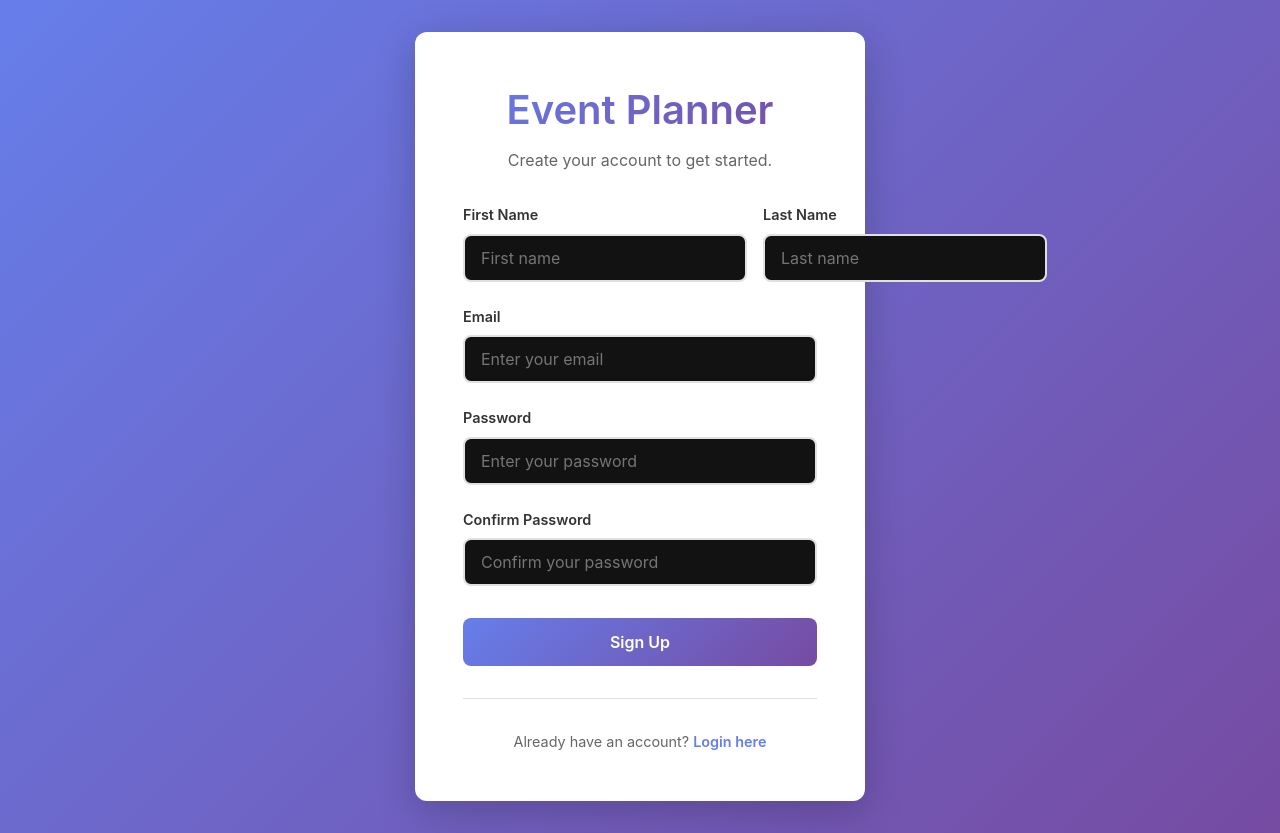
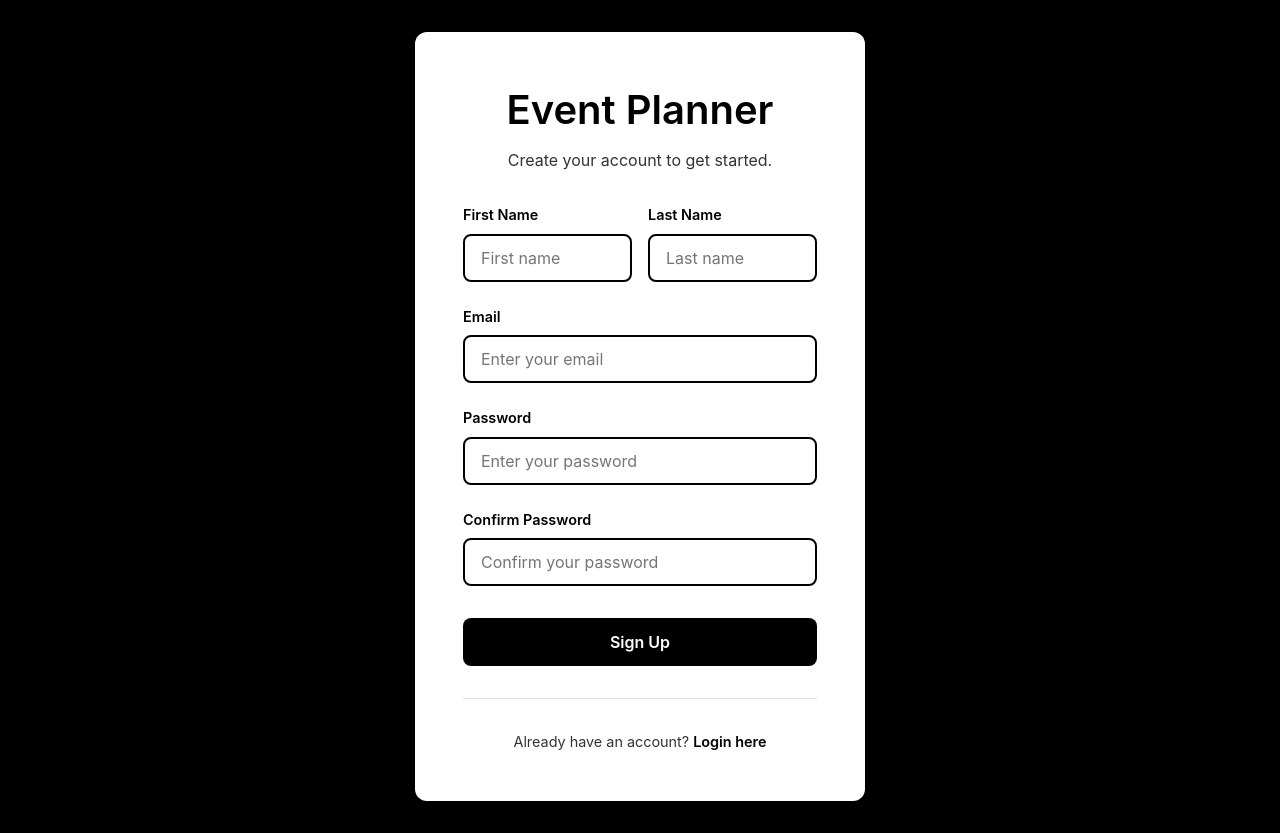
Before and after one commit to MsqJR/Event-Planner, a React app in the folder Event-planner-frontend/: page /signup in a window 1280 px wide. Built offline with nearby package versions, Linux system fonts and the light colour scheme; no server answers; the HTML template or start-up script is replaced by a standard one.

Commit message:
[AE] Changed the color schema

```diff
--- a/Event-planner-frontend/src/pages/Auth.css
+++ b/Event-planner-frontend/src/pages/Auth.css
@@ -3,7 +3,7 @@
   display: flex;
   align-items: center;
   justify-content: center;
-  background: linear-gradient(135deg, #667eea 0%, #764ba2 100%);
+  background: #000000;
   padding: 2rem;
 }
 
@@ -36,14 +36,11 @@
 .auth-header h1 {
   font-size: 2.5rem;
   margin-bottom: 0.5rem;
-  background: linear-gradient(135deg, #667eea 0%, #764ba2 100%);
-  -webkit-background-clip: text;
-  -webkit-text-fill-color: transparent;
-  background-clip: text;
+  color: #000000;
 }
 
 .auth-header p {
-  color: #666;
+  color: #333;
   font-size: 1rem;
 }
 
@@ -60,30 +57,48 @@
 }
 
 .form-row {
-  display: grid;
-  grid-template-columns: 1fr 1fr;
+  display: flex;
   gap: 1rem;
+  width: 100%;
+}
+
+.form-row .form-group {
+  flex: 1;
+  min-width: 0;
 }
 
 .form-group label {
   font-weight: 600;
-  color: #333;
+  color: #000000;
   font-size: 0.9rem;
 }
 
 .form-group input {
+  width: 100%;
   padding: 0.75rem 1rem;
-  border: 2px solid #e0e0e0;
+  border: 2px solid #000000;
   border-radius: 8px;
   font-size: 1rem;
   transition: all 0.2s;
   font-family: inherit;
+  background: #ffffff;
+  color: #000000;
+  box-sizing: border-box;
+}
+
+.form-group input:-webkit-autofill,
+.form-group input:-webkit-autofill:hover,
+.form-group input:-webkit-autofill:focus,
+.form-group input:-webkit-autofill:active {
+  -webkit-box-shadow: 0 0 0 30px white inset !important;
+  -webkit-text-fill-color: #000000 !important;
+  background-color: #ffffff !important;
 }
 
 .form-group input:focus {
   outline: none;
-  border-color: #667eea;
-  box-shadow: 0 0 0 3px rgba(102, 126, 234, 0.1);
+  border-color: #000000;
+  box-shadow: 0 0 0 3px rgba(0, 0, 0, 0.1);
 }
 
 .btn {
@@ -97,14 +112,14 @@
 }
 
 .btn-primary {
-  background: linear-gradient(135deg, #667eea 0%, #764ba2 100%);
+  background: #000000;
   color: white;
   margin-top: 0.5rem;
 }
 
 .btn-primary:hover:not(:disabled) {
   transform: translateY(-2px);
-  box-shadow: 0 4px 12px rgba(102, 126, 234, 0.4);
+  box-shadow: 0 4px 12px rgba(0, 0, 0, 0.6);
 }
 
 .btn-primary:disabled {
@@ -136,12 +151,12 @@
 }
 
 .auth-footer p {
-  color: #666;
+  color: #333;
   font-size: 0.9rem;
 }
 
 .auth-footer a {
-  color: #667eea;
+  color: #000000;
   text-decoration: none;
   font-weight: 600;
 }
--- a/Event-planner-frontend/src/pages/Dashboard.css
+++ b/Event-planner-frontend/src/pages/Dashboard.css
@@ -1,11 +1,11 @@
 .dashboard-container {
   min-height: 100vh;
-  background: #f5f5f5;
+  background: #000000;
 }
 
 .dashboard-nav {
   background: white;
-  box-shadow: 0 2px 10px rgba(0, 0, 0, 0.1);
+  box-shadow: 0 2px 10px rgba(255, 255, 255, 0.1);
   padding: 1rem 0;
   position: sticky;
   top: 0;
@@ -22,10 +22,7 @@
 }
 
 .nav-content h2 {
-  background: linear-gradient(135deg, #667eea 0%, #764ba2 100%);
-  -webkit-background-clip: text;
-  -webkit-text-fill-color: transparent;
-  background-clip: text;
+  color: #000000;
   margin: 0;
 }
 
@@ -36,7 +33,7 @@
 }
 
 .user-name {
-  color: #666;
+  color: #000000;
   font-weight: 500;
 }
 
```
